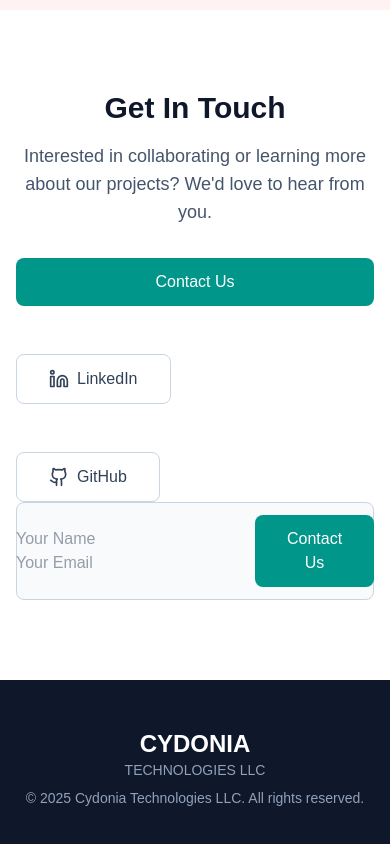
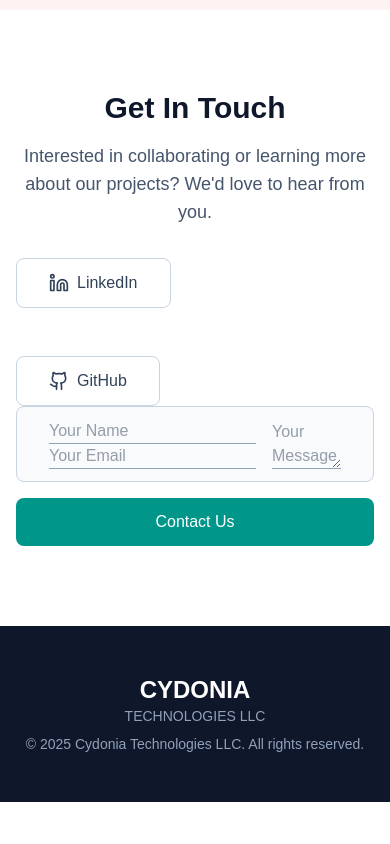
Before and after one commit to Cydonia-Technologies/cydoniatech.org, a Next.js app: page / in a window 390 px wide. Shown: the part 4649-5493 px from the top of the page. After the commit the page ends 5451 px from the top, so only its background shows below. Built offline with nearby package versions, Linux system fonts and the light colour scheme.

Commit message:
Implement Front End for Mail If you have enough time, make the text in the content form align to the bottom

```diff
--- a/src/components/CydoniaTechnologies.tsx
+++ b/src/components/CydoniaTechnologies.tsx
@@ -237,9 +237,6 @@ export default function CydoniaTechnologies() {
               Interested in collaborating or learning more about our projects? We&apos;d love to hear from you.
             </p>
             <div className="flex flex-col space-y-8 sm:flex-row gap-4 justify-center">
-              <button className="bg-teal-600 text-white px-8 py-3 rounded-lg font-medium hover:bg-teal-700 transition-colors">
-                Contact Us
-              </button>
               <a href="https://www.linkedin.com/company/cydonia-technologies-llc/?viewAsMember=true" target="_blank"><button className="flex items-center justify-center gap-2 border border-slate-300 text-slate-700 px-8 py-3 rounded-lg font-medium hover:bg-slate-50 transition-colors">
                 <LinkedinIcon className="w-5 h-5" />
               LinkedIn
@@ -249,17 +246,17 @@ export default function CydoniaTechnologies() {
                 GitHub
               </button></a>
             </div>
-            <div className="flex flex-col space-y-4 sm:flex-row gap-2 justify-center">
-              <form id="email-form"  className="bg-slate-50 flex items-center justify-center gap-2 border border-slate-300 text-slate-700 px-8 py-3 rounded-lg font-medium hover:bg-slate-100 transition-colors">
+            <div className="flex flex-box flex-col sm:flex-row gap-4 justify-center">
+              <form id="email-form"  className="bg-slate-50 flex items-center justify-center  border border-slate-300 text-slate-700 px-8 py-3 rounded-lg font-medium hover:bg-slate-100 transition-colors">
                 <div className="space-x-4" >
-                     <input className="flex flex-col space-y-4 border-style:solid" type="text" name="from_name" placeholder="Your Name" required/>
-                     <input className="flex flex-col space-y-4" type="text" name="from_email" placeholder="Your Email" required/>
+                     <input className="flex flex-col border-b border-slate-400" type="text" name="from_name" placeholder="Your Name" required/>
+                     <input className="flex flex-col border-b border-slate-400" type="text" name="from_email" placeholder="Your Email" required/>
                 </div>
-                <textarea className="flex flex-col space-x-4 space-y-4" name="message" placeholder="Your Message" required ></textarea>
-                <button className="space-x-4 bg-teal-600 text-white px-8 py-3 rounded-lg font-medium hover:bg-teal-700 transition-colors">
+                <textarea className="flex flex-row flex-col space-x-4 border-b border-slate-400 text-justify" name="message" placeholder="Your Message" required ></textarea>
+              </form>
+              <button className=" bg-teal-600 text-white px-8 py-3 rounded-lg font-medium hover:bg-teal-700 transition-colors">
                 Contact Us
-                </button>
-              </form>
+              </button>
             </div>
           </div>
         </div>
```
